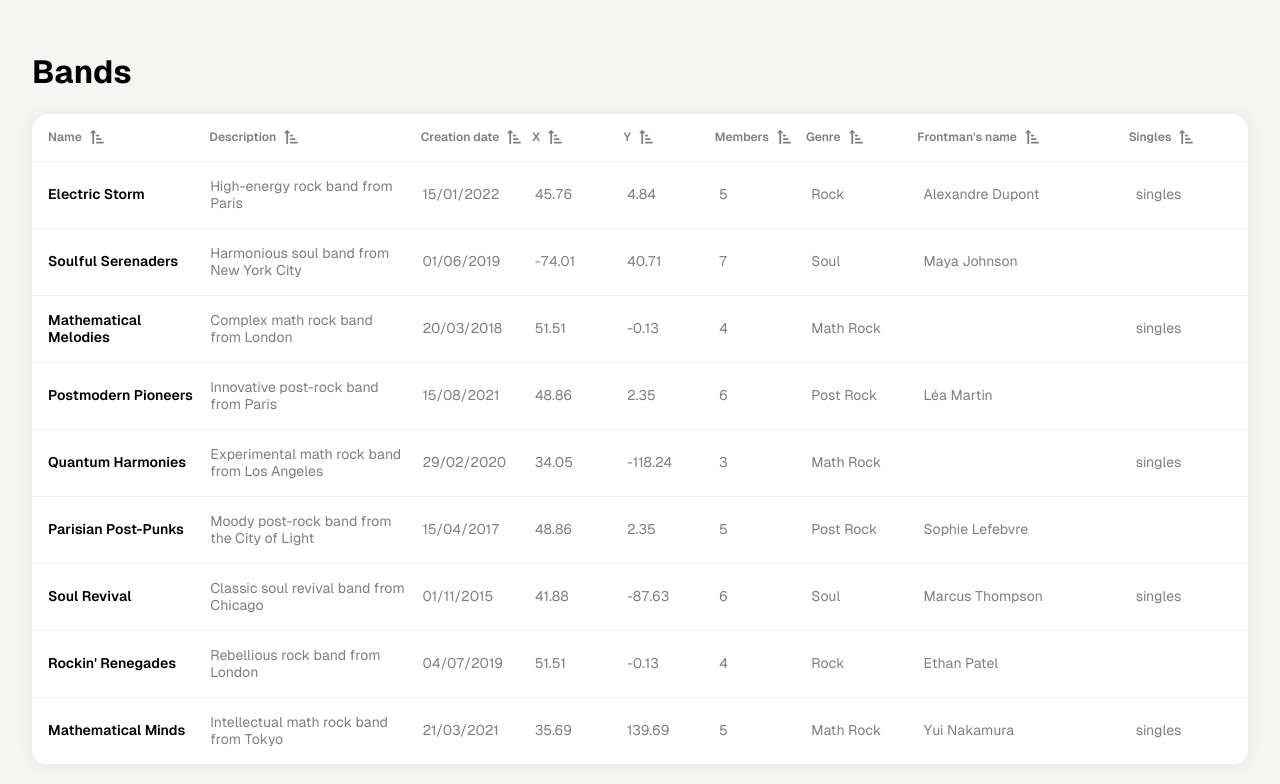
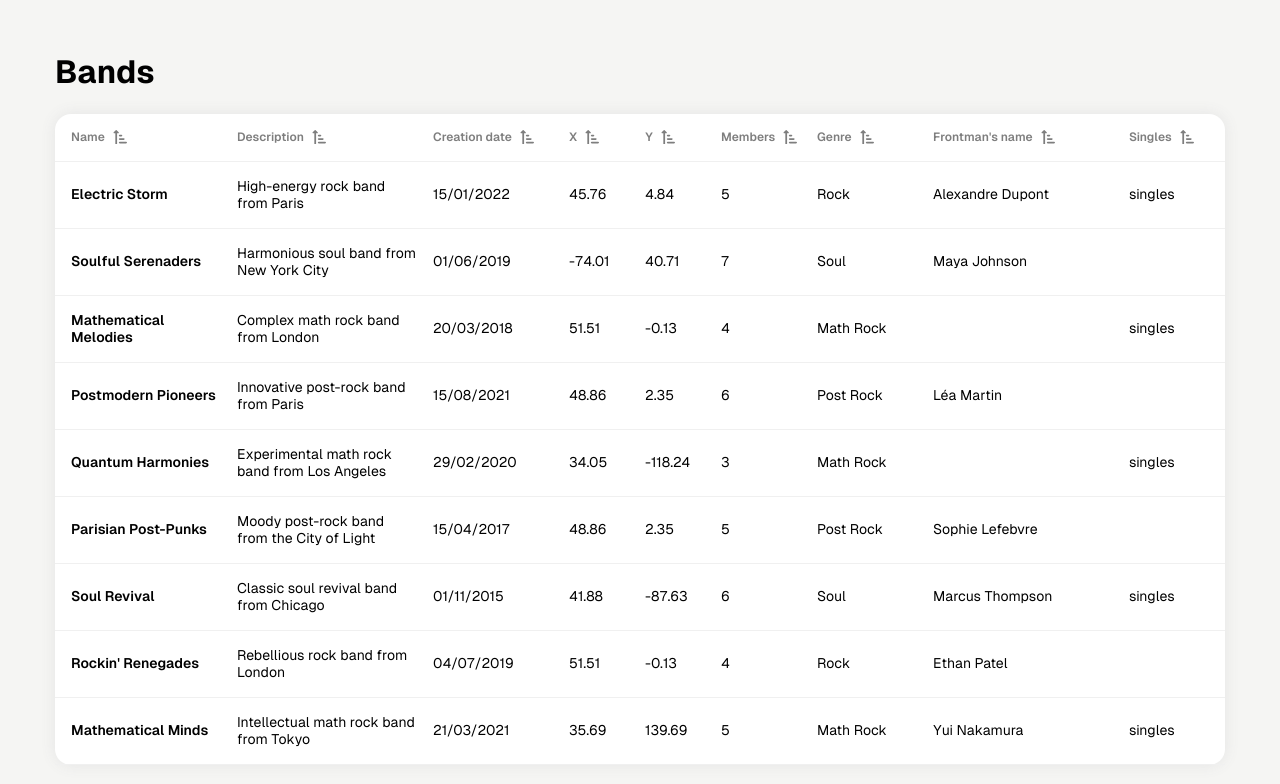
Before and after one commit to nastyabeggin/soa-2.2, a Next.js app in the folder soa-lab-2-front/: page / in a window 1280 px wide. Shown: the top 784 px of the page. Built offline with nearby package versions, Linux system fonts and the light colour scheme.

Commit message:
change table to grid

```diff
--- a/soa-lab-2-front/src/app/components/Table/index.tsx
+++ b/soa-lab-2-front/src/app/components/Table/index.tsx
@@ -1,5 +1,4 @@
 import styles from './styles.module.css';
-import {PropsWithChildren} from "react";
 import {Band} from "@/app/types/bands";
 import {TableRow} from "@/app/components/TableRow";
 import {TableHeader} from "@/app/components/TableHeader";
@@ -8,7 +7,7 @@ type TableProps = {
     bands: Band[];
 }
 
-export const Table = ({ children, bands }: PropsWithChildren<TableProps>) => {
+export const Table = ({ bands }: TableProps) => {
     return (
         <div className={styles.table}>
             <TableHeader />
--- a/soa-lab-2-front/src/app/components/Table/styles.module.css
+++ b/soa-lab-2-front/src/app/components/Table/styles.module.css
@@ -1,7 +1,6 @@
 .table {
     background-color: var(--foreground);
     border-radius: 16px;
-    display: flex;
-    flex-direction: column;
     box-shadow: var(--shadow) 0 0 15px;
+    width: fit-content;
 }
--- a/soa-lab-2-front/src/app/components/TableCell/index.tsx
+++ b/soa-lab-2-front/src/app/components/TableCell/index.tsx
@@ -4,7 +4,7 @@ import {Sort} from "@/app/components/Sort";
 import {SortKeys} from "@/app/types/sort";
 
 type TableCellProps = {
-    cellKey: SortKeys;
+    cellKey?: SortKeys;
     className?: string;
     withSort?: boolean;
 }
@@ -15,7 +15,7 @@ export const TableCell = ({ className, cellKey, withSort = false, children }: Pr
             <div className={styles.cell}>
                 {children}
             </div>
-            {withSort &&
+            {(withSort === true && cellKey !== undefined) &&
                 <Sort sortKey={cellKey}/>
             }
         </div>
--- a/soa-lab-2-front/src/app/components/TableCell/styles.module.css
+++ b/soa-lab-2-front/src/app/components/TableCell/styles.module.css
@@ -3,4 +3,5 @@
     flex-direction: row;
     align-items: center;
     column-gap: 8px;
+    user-select: none;
 }
--- a/soa-lab-2-front/src/app/components/TableHeader/index.tsx
+++ b/soa-lab-2-front/src/app/components/TableHeader/index.tsx
@@ -7,36 +7,36 @@ import {SortKeys} from "@/app/types/sort";
 export const TableHeader = () => {
     return (
         <>
-            <div className={styles.container}>
-                <TableCell className='title' withSort cellKey={SortKeys.NAME}>
+            <div className={`table-grid ${styles.container}`}>
+                <TableCell withSort cellKey={SortKeys.NAME}>
                     Name
                 </TableCell>
-                <TableCell className='textProperty' withSort cellKey={SortKeys.DESCRIPTION}>
+                <TableCell withSort cellKey={SortKeys.DESCRIPTION}>
                     Description
                 </TableCell>
-                <TableCell className='property' withSort cellKey={SortKeys.CREATION_DATE}>
+                <TableCell withSort cellKey={SortKeys.CREATION_DATE}>
                     Creation date
                 </TableCell>
-                <TableCell className='shortProperty' withSort cellKey={SortKeys.X}>
+                <TableCell withSort cellKey={SortKeys.X}>
                     X
                 </TableCell>
-                <TableCell className='shortProperty' withSort cellKey={SortKeys.Y}>
+                <TableCell withSort cellKey={SortKeys.Y}>
                     Y
                 </TableCell>
-                <TableCell className='shortProperty' withSort cellKey={SortKeys.MEMBERS}>
+                <TableCell withSort cellKey={SortKeys.MEMBERS}>
                     Members
                 </TableCell>
-                <TableCell className='property' withSort cellKey={SortKeys.GENRE}>
+                <TableCell withSort cellKey={SortKeys.GENRE}>
                     Genre
                 </TableCell>
-                <TableCell className='textProperty' withSort cellKey={SortKeys.FRONTMAN}>
+                <TableCell withSort cellKey={SortKeys.FRONTMAN}>
                     Frontman's name
                 </TableCell>
-                <TableCell className='property' withSort cellKey={SortKeys.SINGLE}>
+                <TableCell withSort cellKey={SortKeys.SINGLE}>
                     Singles
                 </TableCell>
             </div>
-            <div className={styles.divider}></div>
+            <div className='divider'></div>
         </>
     )
 }
--- a/soa-lab-2-front/src/app/components/TableHeader/styles.module.css
+++ b/soa-lab-2-front/src/app/components/TableHeader/styles.module.css
@@ -1,17 +1,5 @@
 .container {
-    display: flex;
-    flex-direction: row;
-    align-items: center;
-    justify-content: flex-start;
-    column-gap: 8px;
-    padding: 16px;
     color: var(--secondary-text);
     font-size: var(--font-size-xs);
     font-weight: 600;
 }
-
-.divider {
-    height: 1px;
-    width: 100%;
-    background-color: var(--border);
-}
--- a/soa-lab-2-front/src/app/components/TableRow/index.tsx
+++ b/soa-lab-2-front/src/app/components/TableRow/index.tsx
@@ -11,36 +11,36 @@ type TableRowProps = {
 export const TableRow = ({ band }: TableRowProps) => {
     return (
         <>
-                <div className={styles.container}>
-                    <TableCell className={`${styles.title} title`} cellKey={SortKeys.NAME}>
+                <div className='table-grid'>
+                    <TableCell className={styles.title}>
                         {band.name}
                     </TableCell>
-                    <TableCell className='textProperty' cellKey={SortKeys.DESCRIPTION}>
+                    <TableCell>
                         {band.description}
                     </TableCell>
-                    <TableCell className='property' cellKey={SortKeys.CREATION_DATE}>
+                    <TableCell>
                         {format(band.creationDate, 'dd/MM/yyyy')}
                     </TableCell>
-                    <TableCell className='shortProperty' cellKey={SortKeys.X}>
+                    <TableCell>
                         {band.coordinates.x.toFixed(2)}
                     </TableCell>
-                    <TableCell className='shortProperty' cellKey={SortKeys.Y}>
+                    <TableCell>
                         {band.coordinates.y.toFixed(2)}
                     </TableCell>
-                    <TableCell className='shortProperty' cellKey={SortKeys.MEMBERS}>
+                    <TableCell>
                         {band.numberOfParticipants}
                     </TableCell>
-                    <TableCell className='property' cellKey={SortKeys.GENRE}>
+                    <TableCell>
                         {band.genre}
                     </TableCell>
-                    <TableCell className='textProperty' cellKey={SortKeys.FRONTMAN}>
+                    <TableCell>
                         {band.frontMan && band.frontMan.name}
                     </TableCell>
-                    <TableCell className='property' cellKey={SortKeys.SINGLE}>
+                    <TableCell>
                         {band.singles && 'singles'}
                     </TableCell>
                 </div>
-                <div className={styles.divider}></div>
+                <div className='divider'></div>
         </>
     )
 }
--- a/soa-lab-2-front/src/app/components/TableRow/styles.module.css
+++ b/soa-lab-2-front/src/app/components/TableRow/styles.module.css
@@ -1,10 +1,4 @@
 .container {
-    display: flex;
-    flex-direction: row;
-    align-items: center;
-    justify-content: flex-start;
-    column-gap: 16px;
-    padding: 16px;
     color: var(--secondary-text);
     -webkit-line-clamp: 2;
     overflow: hidden;
@@ -15,9 +9,3 @@
     font-weight: 600;
     color: var(--primary-text);
 }
-
-.divider {
-    height: 1px;
-    width: 100%;
-    background-color: var(--border);
-}
--- a/soa-lab-2-front/src/app/globals.css
+++ b/soa-lab-2-front/src/app/globals.css
@@ -23,15 +23,15 @@ body {
   font-size: var(--font-size-s);
 }
 
-.title {
-  flex: 1 1 130px;
+.table-grid {
+  padding: 16px;
+  display: grid;
+  grid-template-columns: 150px 180px 120px repeat(2, 60px) 80px 100px 180px 80px;
+  grid-column-gap: 16px;
 }
-.property {
-  flex: 1 1 80px;
+
+.divider {
+  height: 1px;
+  width: 100%;
+  background-color: var(--border);
 }
-.shortProperty {
-  flex: 1 1 60px;
-}
-.textProperty {
-  flex: 1 1 180px;
-}
--- a/soa-lab-2-front/src/app/page.module.css
+++ b/soa-lab-2-front/src/app/page.module.css
@@ -1,5 +1,7 @@
 .page {
     padding: 32px;
+    display: grid;
+    justify-content: center;
 }
 
 .title {
```
